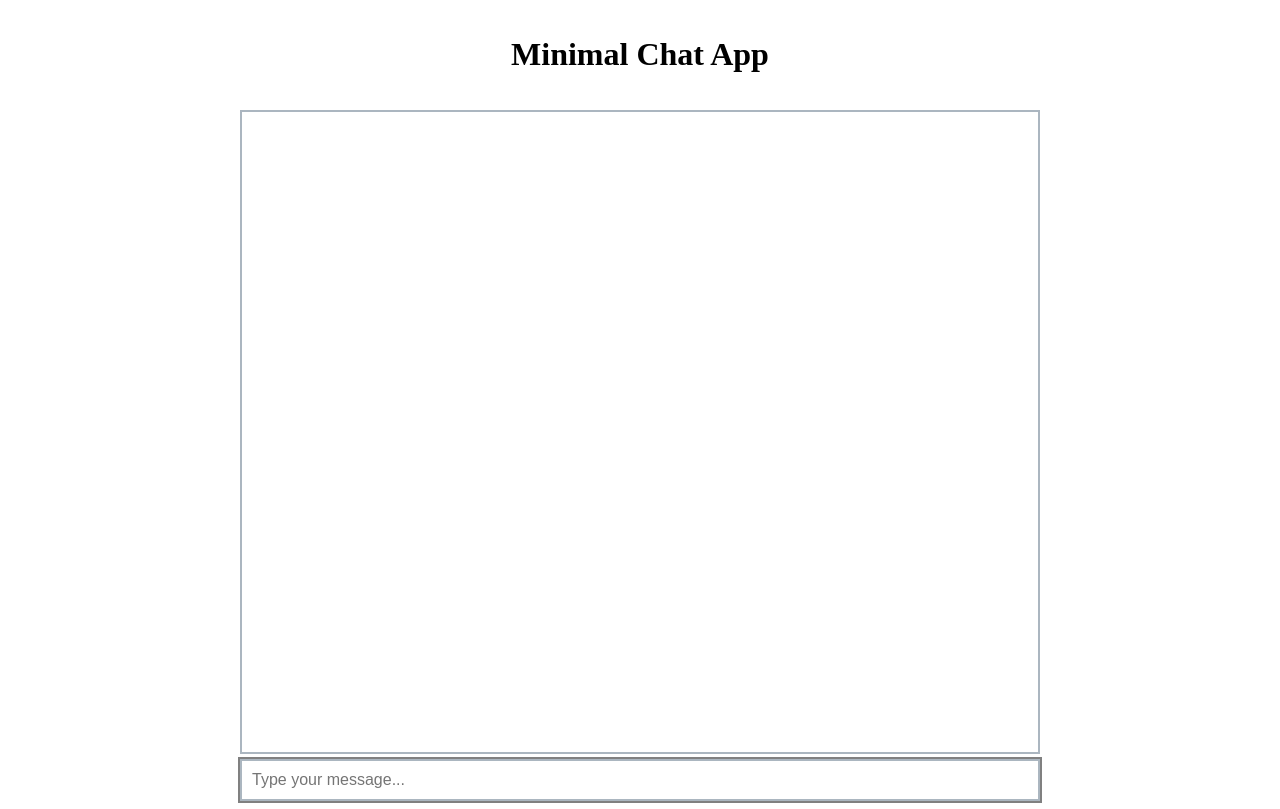
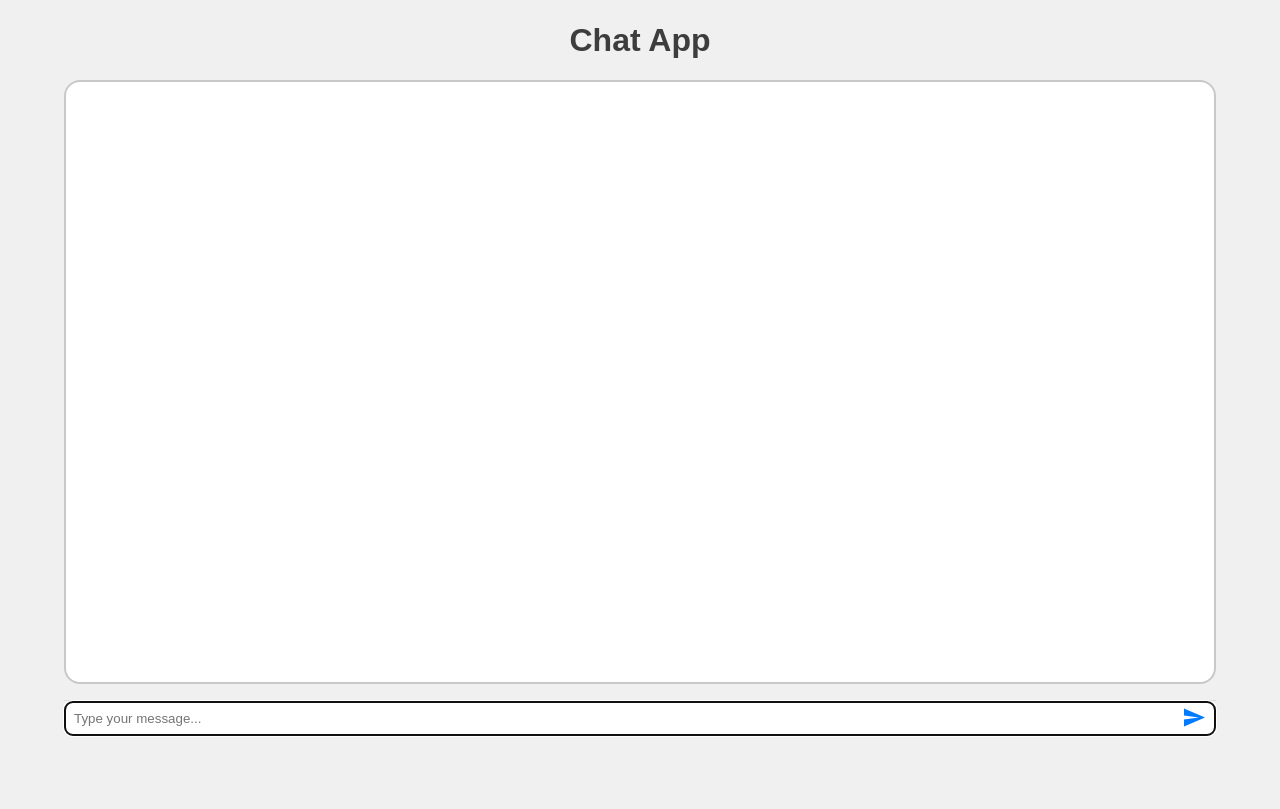
Before and after one commit to Learn-Svelte-Together/svelte-chat, a SvelteKit app: page / in a window 1280 px wide. Built offline with nearby package versions, Linux system fonts and the light colour scheme.

Commit message:
Add layout, better css and commenting.
- Added new root css file, inspired by Patrick's.
- Added new layout file with css, also inspired by Patrick's.
- Updated commenting on server and page files.
- Improved accessibility for screen readers.
- Reduced number of potential errors.

```diff
--- /dev/null
+++ b/src/app.css
@@ -0,0 +1,42 @@
+:root {
+	--font-body: Arial, -apple-system, BlinkMacSystemFont, 'Segoe UI', Roboto, Oxygen, Ubuntu,
+	  Cantarell, 'Open Sans', 'Helvetica Neue', sans-serif;
+	--color-bg: #f0f0f0;
+	--color-text: #3d3d3d;
+  }
+
+  *, *::before, *::after {
+	box-sizing: border-box;
+  }
+
+  html, body {
+	height: 100%;
+	margin: 0;
+	padding: 0;
+  }
+
+  body {
+	font-family: var(--font-body);
+	background-color: var(--color-bg);
+	color: var(--color-text);
+	overflow: hidden;
+	line-height: 1.5;
+  }
+
+  h1 {
+	font-size: 2rem;
+	text-align: center;
+	margin: 0;
+  }
+
+  .sr-only {
+	position: absolute;
+	width: 1px;
+	height: 1px;
+	padding: 0;
+	margin: -1px;
+	overflow: hidden;
+	clip: rect(0, 0, 0, 0);
+	white-space: nowrap;
+	border: 0;
+  }
--- /dev/null
+++ b/src/routes/+layout.svelte
@@ -0,0 +1,21 @@
+<script lang="ts">
+	import type { Snippet } from 'svelte';
+    import '../app.css';
+    let { children }: { children: Snippet } = $props();
+</script>
+
+<div class="app">
+    {@render children()}
+</div>
+
+<style>
+
+.app {
+  display: flex;
+  flex-direction: column;
+  height: 100%;
+  max-height: 100%;
+  overflow: hidden;
+}
+
+</style>
--- a/src/routes/+page.server.ts
+++ b/src/routes/+page.server.ts
@@ -4,9 +4,12 @@ import { fail } from '@sveltejs/kit';
 // TODO: Remove when DB and user management implemented
 const messageHistory: ChatHistoryItem[] = [];
 
-// Load function to provide initial data to the page when it loads
-// TODO: Update when DB and user management implemented
-export function load() {
+/**
+ * Load function to provide initial data to the page when it loads.
+ * TODO: Update when DB and user management implemented.
+ * @returns {Object} - An object containing the message history.
+ */
+export function load(): { messageHistory: ChatHistoryItem[] } {
     return {
         messageHistory
     };
@@ -17,21 +20,22 @@ export const actions = {
     // Action to handle new message submission from user.
     submitMessage: async ({ request }) => {
 
+        // Extract form data from the request
         const data = await request.formData();
 
         try {
 
-            // Extract username and message from form data
+            // Extract username and message from form data.
             const username = data.get('username') as string;
             const message = data.get('message') as string;
 
-            // Validate that there is input
+            // Validate that both username and message are provided.
             if (!username || !message) {
                 throw new Error('Invalid input. Did not receive username and/or message.');
             }
 
             // Add the new message to the message history
-            // TODO: Replace when DB and user management implemented
+            // TODO: Replace when DB and user management implemented.
             messageHistory.push({ username, message });
 
             // Return success response with updated message history
@@ -43,17 +47,18 @@ export const actions = {
 
         } catch (error) {
 
-            // Handle errors
+            // Handle errors by setting a default error message
             let errorMessage = 'An error occurred';
 
+            // If the error is an instance of Error, use the error's message
             if (error instanceof Error) {
                 errorMessage = error.message;
             }
 
             // Return failure response with error details
             return fail(422, {
-                data: Object.fromEntries(data),
-                error: errorMessage
+                data: Object.fromEntries(data), // Preserve form data for user convenience
+                error: errorMessage // Provide the specific error message
             });
         }
     }
--- a/src/routes/+page.svelte
+++ b/src/routes/+page.svelte
@@ -1,104 +1,152 @@
 <script lang="ts">
+	import { onMount } from 'svelte';
+	import { enhance } from '$app/forms';
 
-    import { enhance } from '$app/forms';
+	/**
+	 * Load historic chat data
+	 *
+	 * This prepares for a future version where historic message data
+	 * will be fetched from the server on page load.
+	 */
+	let { data } = $props();
 
-    let { data } = $props();
+	/**
+	 * Auto-scroll chat window on new messages
+	 *
+	 * This functionality ensures that the chat window automatically scrolls
+	 * to the bottom when a new message is added, improving user experience.
+	 */
+	let chatHistory: HTMLElement | null;
 
-    const scrollToBottom = async (node: HTMLElement) => {
-        node.scroll({ top: node.scrollHeight, behavior: 'smooth' });
-    };
+	onMount(() => {
+		// Attempt to get a reference to the chat history element
+		chatHistory = document.getElementById('chat-history');
+		if (!chatHistory) {
+			console.error('chat-history section not found');
+		}
+	});
 
-    $effect(() => {
+	$effect(() => {
+		// Scroll to bottom when data changes and chat history exists
         data;
-        const scrollableElement = document.getElementById('chat-history-wrapper');
-        if (scrollableElement) {
-            scrollToBottom(scrollableElement);
-        };
-    });
-
+		if (chatHistory) {
+			chatHistory.scroll({ top: chatHistory.scrollHeight, behavior: 'instant' });
+		} else {
+			console.error('chatHistory section not found');
+		}
+	});
 </script>
 
-<div id="chat-container">
+<main id="chat-app">
+	<h1>Chat App</h1>
 
-    <h1 id="chat-title">Minimal Chat App</h1>
+	<!-- This section shows the history of the messages input by the user -->
+	<section id="chat-history" class="hide-scrollbar">
+		<!-- TODO: Consider creating a separate Message Component for better modularity -->
+		{#each data.messageHistory as { username, message }}
+			<!-- Render each message in the chat history -->
+			<article class="chat-message">
+				<p><span class="username">{username}:</span> {message}</p>
+			</article>
+		{/each}
+	</section>
 
-    <div id="chat-history-wrapper">
+	<!-- This form submits the hardcoded username and user input message to the server. It uses autofocus to ensure the cursor stays in the input box after submission-->
+	<form id="chat-input" method="POST" action="?/submitMessage" use:enhance>
+		<input type="hidden" name="username" value="Me" />
+		<div class="input-wrapper">
+			<label for="message-input" class="sr-only">Type your message</label>
+			<!-- svelte-ignore a11y_autofocus -->
+			<input
+				id="message-input"
+				name="message"
+				type="text"
+				placeholder="Type your message..."
+				autocomplete="off"
+				autofocus
+				required
+			/>
+			<button type="submit" class="send-button">
+				<span class="sr-only">Send</span>
+				<svg aria-hidden="true" viewBox="0 0 24 24" width="24" height="24">
+					<path d="M2.01 21L23 12 2.01 3 2 10l15 2-15 2z" />
+				</svg>
+			</button>
+		</div>
+	</form>
+</main>
 
-        <!-- Iterate over message history and display each message -->
-        <!-- ? An alternative here might be to have a simple message Component and import it -->
-        {#each data.messageHistory as { username, message }}
-            <div id="username">{username}:</div>
-            <div id="message">{message}</div>
-        {/each}
+<style>
+	h1 {
+		margin-top: 1rem;
+	}
+	#chat-app {
+		flex-grow: 1;
+		display: flex;
+		flex-direction: column;
+		gap: 1rem;
+		height: 100%;
+		max-height: 100%;
+		padding: 0rem 4rem 4rem 4rem;
+	}
+	#chat-history {
+		flex-grow: 1;
+		overflow-y: auto;
+		padding: 2rem;
+		background: white;
+		border-radius: 1rem;
+		border: 2px solid rgb(200, 200, 200);
+	}
 
-    </div>
+	.hide-scrollbar::-webkit-scrollbar {
+		display: none;
+	}
 
-    <div id="chat-input-wrapper">
+	.hide-scrollbar {
+		-ms-overflow-style: none;
+		scrollbar-width: none;
+	}
 
-        <form
-            id="chat-input-form"
-            method="POST"
-            action="?/submitMessage"
-            use:enhance
-        >
+	#chat-input {
+		background-color: var(--color-bg);
+		border-top: 1px solid #ddd;
+	}
 
-            <!-- Hidden input for hardcoded username>
-            <!-- TODO: Replace once user management strategy and tooling has been determined-->
-            <input type="hidden" name="username" value="Me"/>
+	.input-wrapper {
+		position: relative;
+		display: inline-block;
+		width: 100%;
+	}
 
-            <!-- Message input field -->
-             <!-- svelte-ignore a11y_autofocus -->
-            <input name="message" type="text" placeholder="Type your message..." autocomplete="off" autofocus required />
+	#message-input {
+		width: 100%;
+		padding-right: 40px;
+		padding: 0.5rem;
+		box-sizing: border-box;
+		border-radius: 0.5rem;
+		border: 2px solid rgb(200, 200, 200);
+	}
 
-        </form>
-    </div>
+	.send-button {
+		position: absolute;
+		right: 5px;
+		top: 50%;
+		transform: translateY(-50%);
+		background: none;
+		border: none;
+		cursor: pointer;
+		padding: 5px;
+	}
 
+	.send-button svg {
+		fill: #007bff;
+	}
 
-</div>
+	.send-button:hover svg {
+		fill: #0056b3;
+	}
 
-<!-- Bare minimum css included for usability -->
-<!-- ? Do we want to use vanilla css in style or move to something like Tailwind? -->
-<style>
-
-    #chat-container {
-        max-width: 800px;
-        margin: auto;
-    }
-
-    #chat-title {
-        padding: 15px;
-        text-align: center;
-    }
-
-    #chat-history-wrapper {
-        border: solid 2px rgb(171, 182, 192);
-        padding: 20px;
-        margin-bottom: 5px;
-        min-height: 600px;
-        max-height: 600px;
-        overflow: scroll;
-    }
-
-    #chat-history-wrapper div:nth-child(odd) {
-        font-weight: bold;
-    }
-
-    #chat-history-wrapper div:nth-child(even) {
-        width: 100%;
-        margin: auto;
-        padding-bottom: 15px
-    }
-
-    #chat-input-form input[name="message"] {
-        width:100%;
-        box-sizing: border-box;
-        padding: 10px;
-        border: solid 2px rgb(171, 182, 192);
-        font-size: 16px;
-    }
-
-    #chat-input-form input[name="message"]:focus {
-        outline: gray solid 2px;
-    }
-
+	.username {
+		font-weight: bold;
+	}
 </style>
```
